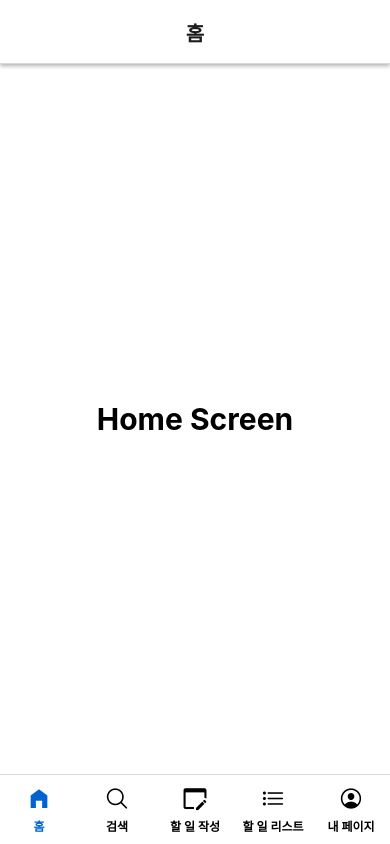
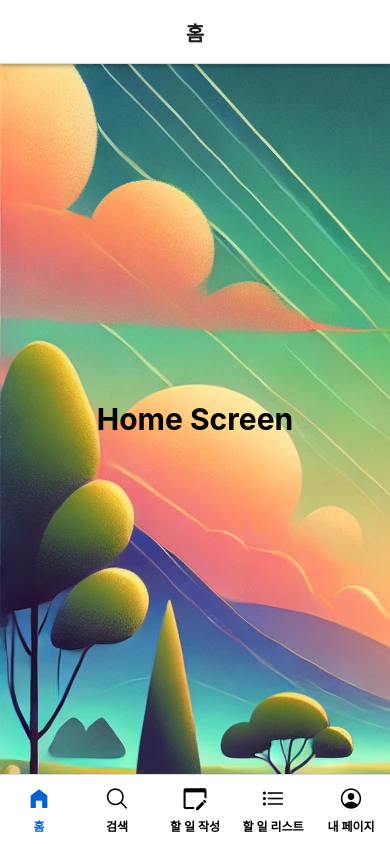
Before and after one commit to SangWon7242/tutorial-navigation-T, a React Native app: screen / in a window 390 px wide. Built offline with nearby package versions, Linux system fonts and the light colour scheme.

Commit message:
앱에 배경이미지 반영

```diff
--- a/screens/HomeScreen.js
+++ b/screens/HomeScreen.js
@@ -1,18 +1,21 @@
-import { StyleSheet, Text, View, Button } from "react-native";
+import { StyleSheet, Text, View, Button, ImageBackground } from "react-native";
+
+const backgroundImage = require("../assets/images/todoBgImg.jpg");
 
 const HomeScreen = ({ navigation }) => {
   // const navigation = useNavigation();
   return (
-    <View style={styles.container}>
-      <Text style={styles.text}>Home Screen</Text>
-    </View>
+    <ImageBackground source={backgroundImage} style={styles.container}>
+      <View style={styles.container}>
+        <Text style={styles.text}>Home Screen</Text>
+      </View>
+    </ImageBackground>
   );
 };
 
 const styles = StyleSheet.create({
   container: {
     flex: 1,
-    backgroundColor: "#fff",
     alignItems: "center",
     justifyContent: "center",
   },
```
Also changed, not shown: assets/images/todoBgImg.jpg (added).
